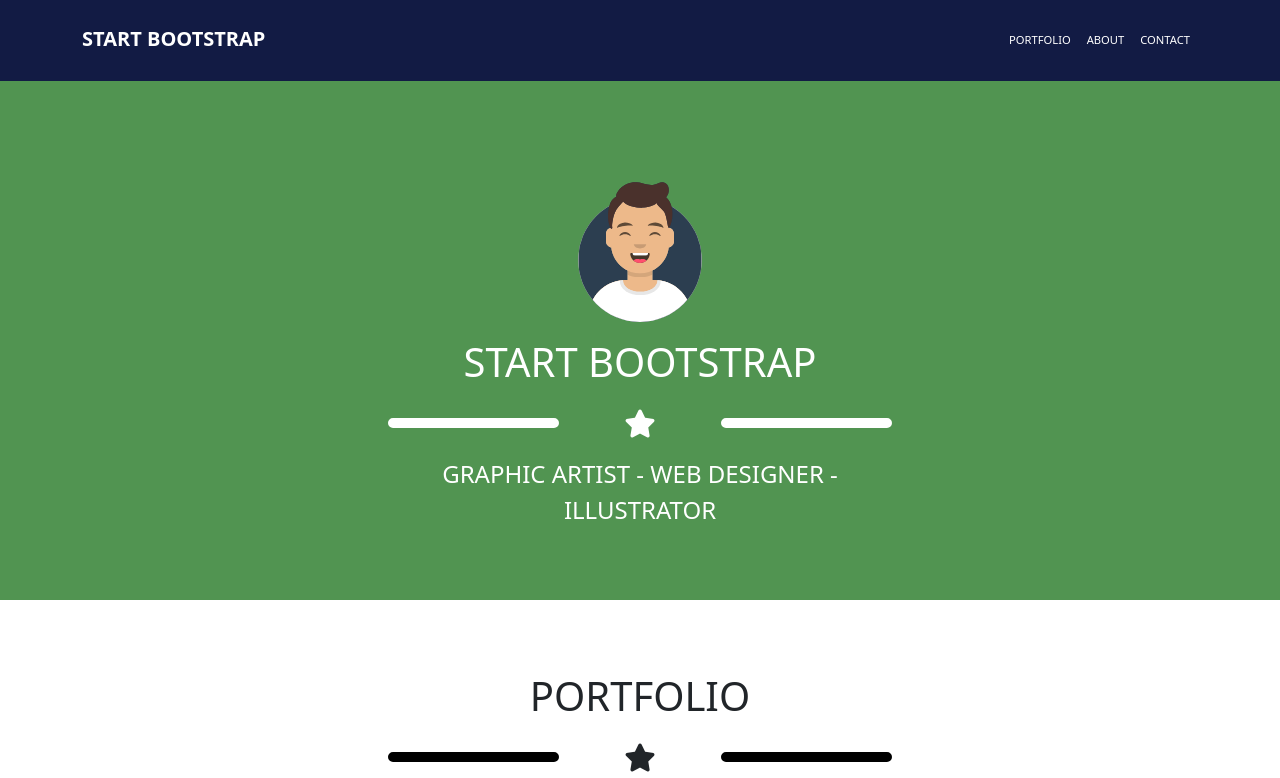
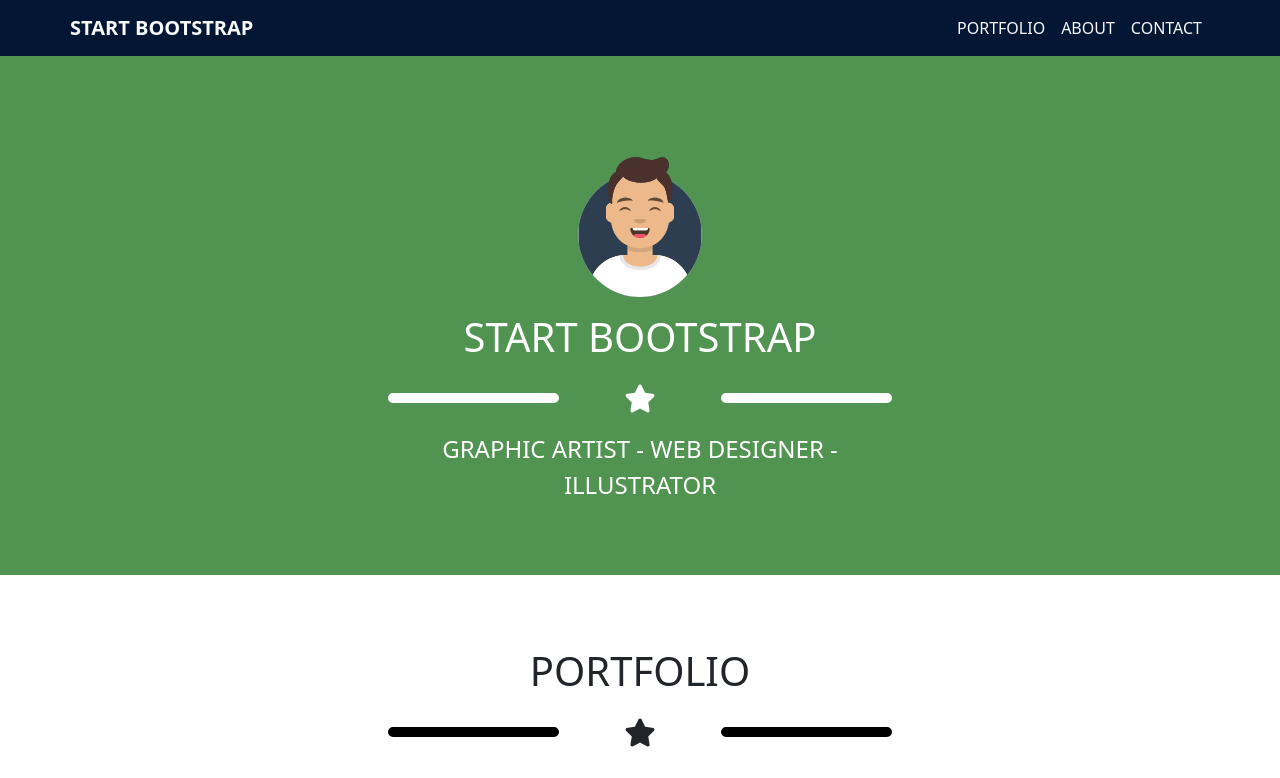
Before and after one commit to francescofalcone05/html-css-bootstrap-freelancer, a plain HTML site: page index.html in a window 1280 px wide. Shown: the top 778 px of the page. Drawn offline with nearby package versions, Linux system fonts and the light colour scheme; files whose address does not match are found by name.

Commit message:
corrected-file

```diff
--- a/css/style.css
+++ b/css/style.css
@@ -10,19 +10,7 @@ hr{
 
 
 /************* HEADER *************/
-.nav-bar{
-    background-color: rgb(18, 27, 68);
-    color: white;
-}
 
-.left-nav strong{
-    white-space: nowrap;
-}
-
-.right-nav span{
-    font-size: 0.7rem;
-    cursor: pointer;
-}
 
 
 /************* MAIN *************/
@@ -91,8 +79,11 @@ hr{
     margin: 0 0.5rem;
     border: 1px solid white;
     border-radius: 50%;
-    font-size: 1.5rem;
+    font-size: 1rem;
     cursor: pointer;
+    width: 3rem;
+    height: 3rem;
+    line-height: 1rem;
 }
 
 .up-footer-sec a{
--- a/index.html
+++ b/index.html
@@ -6,32 +6,27 @@
     <meta name="viewport" content="width=device-width, initial-scale=1.0">
     <title>Bootstrap</title>
     <link href="https://cdn.jsdelivr.net/npm/bootstrap@5.3.3/dist/css/bootstrap.min.css" rel="stylesheet" integrity="sha384-QWTKZyjpPEjISv5WaRU9OFeRpok6YctnYmDr5pNlyT2bRjXh0JMhjY6hW+ALEwIH" crossorigin="anonymous">
+    <script src="https://cdn.jsdelivr.net/npm/bootstrap@5.3.3/dist/js/bootstrap.bundle.min.js" integrity="sha384-YvpcrYf0tY3lHB60NNkmXc5s9fDVZLESaAA55NDzOxhy9GkcIdslK1eN7N6jIeHz" crossorigin="anonymous"></script>
     <link rel="stylesheet" href="./css/style.css">
 </head>
 <body>
     <!-- inizio header -->
     <header>
-        <section class="nav-bar">
-
-            <div class="container">
-                <div class="row">
-                    <div class="left-nav py-4 col-6 ">
-                        <div class="box fs-5">
-                            <strong>START BOOTSTRAP</strong>
-                        </div>
-                    </div>
-
-                    <div class="right-nav py-4 col-6">
-                        <div class="box  d-flex justify-content-end">
-                            <span class="m-2">PORTFOLIO</span>
-                            <span class="m-2">ABOUT</span>
-                            <span class="m-2">CONTACT</span>
-                        </div>
-                    </div>
+        <nav class="navbar navbar-expand-lg bg-primary-subtle" data-bs-theme="dark">
+            <div class="container px-0 d-flex justify-content-between w-100">
+              <a class="navbar-brand text-light fw-bold" href="#">START BOOTSTRAP</a>
+              <button class="navbar-toggler" type="button" data-bs-toggle="collapse" data-bs-target="#navbarNavAltMarkup" aria-controls="navbarNavAltMarkup" aria-expanded="false" aria-label="Toggle navigation">
+                <span class="navbar-toggler-icon"></span>
+              </button>
+              <div class="collapse navbar-collapse text-end justify-content-end" id="navbarNavAltMarkup">
+                <div class="navbar-nav">
+                  <a class="nav-link active text-light" aria-current="page" href="#">PORTFOLIO</a>
+                  <a class="nav-link text-light" href="#">ABOUT</a>
+                  <a class="nav-link text-light" href="#">CONTACT</a>
                 </div>
+              </div>
             </div>
-
-        </section>
+          </nav>
     </header>
     <!-- fine header -->
 
```
